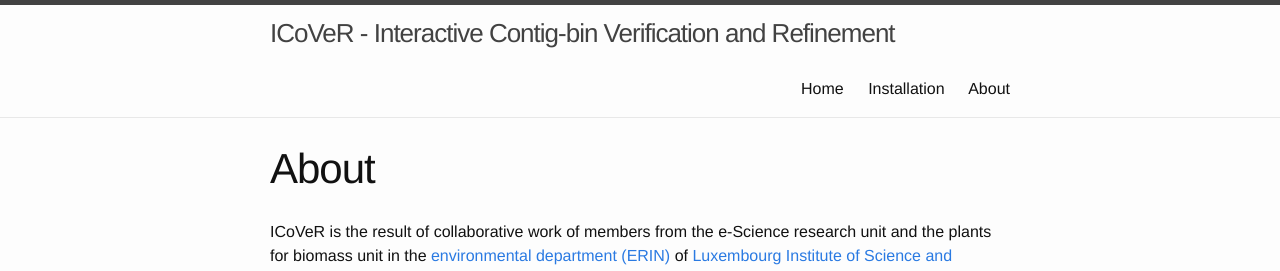
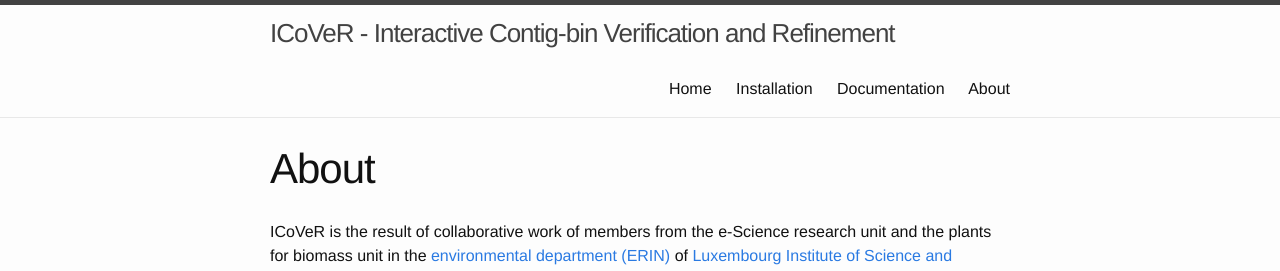
Before and after one commit to bbroeksema/ICoVeR, a Jekyll site: the page built from about.md, in a window 1280 px wide. Shown: the top 271 px of the page. Built offline with Jekyll 4.4.1, drawn with Linux system fonts in a browser that asks for light colours.

Commit message:
Add a documentation tab.
It's not there, but well a reminder to self that we'll actually need to write some documentation.

```diff
--- a/_includes/header.html
+++ b/_includes/header.html
@@ -16,6 +16,7 @@
       <div class="trigger">
         <a class="page-link" href="{{ site.baseurl }}/">Home</a>
         <a class="page-link" href="{{ site.baseurl }}/installation/">Installation</a>
+        <a class="page-link" href="{{ site.baseurl }}/documentation/">Documentation</a>
         <a class="page-link" href="{{ site.baseurl }}/about/">About</a>
       </div>
     </nav>
```
